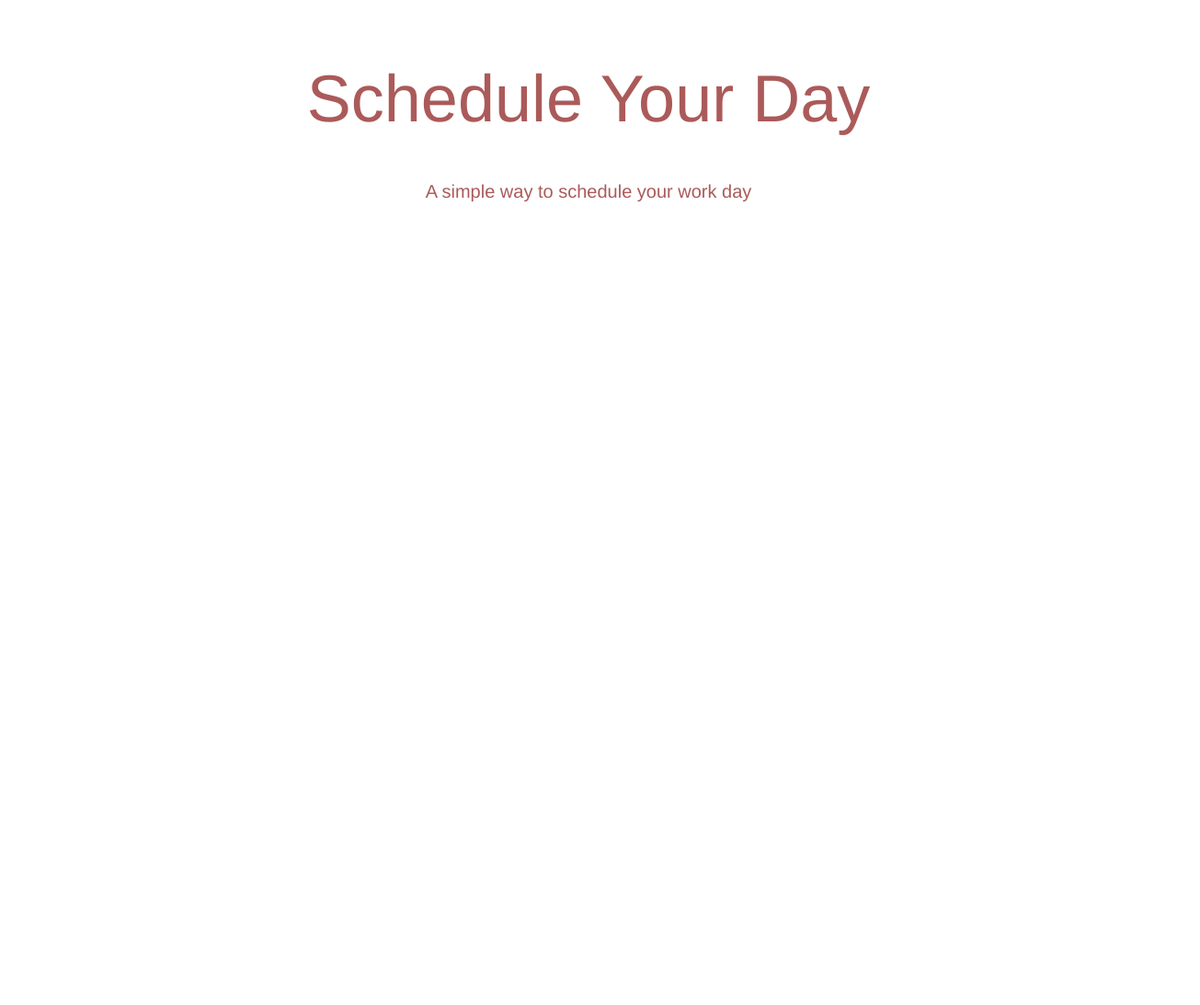
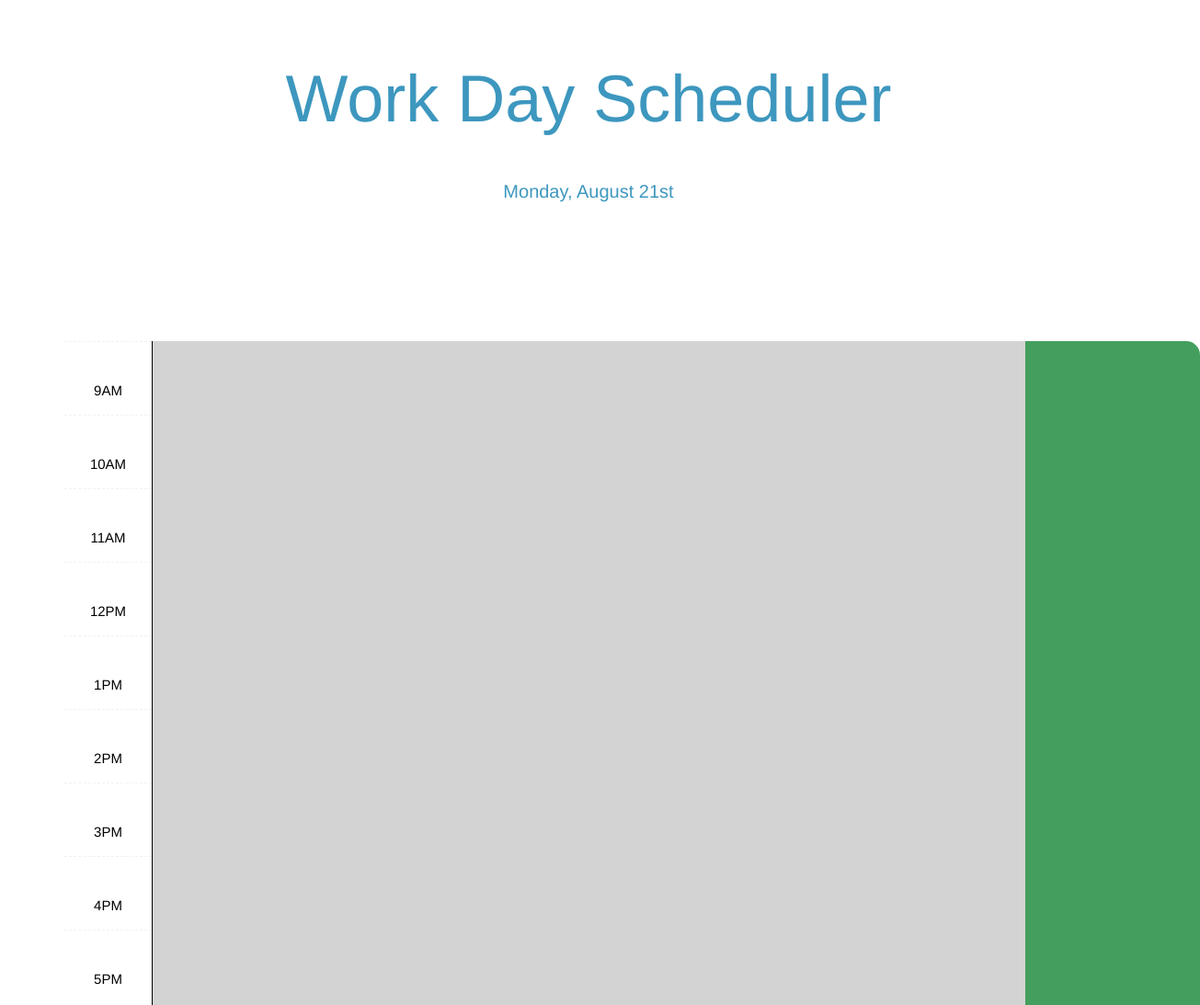
Before and after one commit to alexmin94/Work-Day-Scheduler, a plain HTML site: page index.html in a window 1280 px wide. Shown: the top 1093 px of the page at 92% size, 1305 px wide, since content can reach past the window. Before the commit the page ends 800 px from the top, so only its background shows below. Drawn offline with nearby package versions, Linux system fonts and the light colour scheme.

Commit message:
added function to js and created readme

```diff
--- a/index.html
+++ b/index.html
@@ -24,18 +24,15 @@
 
   <body>
     <header class="jumbotron">
-        <h1 class="display-3">Schedule Your Day</h1>
-        <p class="lead">A simple way to schedule your work day</p>
-        <p id="currentDay" class="lead"></p>
+      <h1 class="display-3">Work Day Scheduler</h1>
+      <p id="currentDay" class="lead"></p>
     </header>
     <div class="container">
 
-      </div>
+    </div>
 
-      <script src="https://code.jquery.com/jquery-3.4.1.min.js"></script>
+    <script src="https://code.jquery.com/jquery-3.4.1.min.js"></script>
     <script src="https://cdnjs.cloudflare.com/ajax/libs/moment.js/2.24.0/moment.min.js"></script>
     <script src="script.js"></script>
-
-
   </body>
 </html>
--- a/script.js
+++ b/script.js
@@ -0,0 +1,147 @@
+class TimeblockObj {
+    constructor(hour, todo) {
+      this.hour = hour;
+      this.todo = todo;
+    }
+  }
+
+  window.onload = function() {
+    const currentTimeblocks = getCurrentTimeblocks();
+    const currentTime = moment();
+
+    displayCurrentDate(currentTime);
+    displayTimeblockRows(currentTime);
+
+    document.querySelector('.container')
+      .addEventListener('click', function(event) {
+        containerClicked(event, currentTimeblocks);
+      });
+    setTimeblockText(currentTimeblocks);
+  };
+
+  function getCurrentTimeblocks() {
+    const currentTimeblocks = localStorage.getItem('timeblockObjects');
+    return currentTimeblocks ? JSON.parse(currentTimeblocks) : [];
+  }
+
+  function displayCurrentDate(currentTime) {
+    document.getElementById('currentDay')
+      .textContent = currentTime.format('dddd, MMMM Do');
+  }
+
+
+  function displayTimeblockRows(currentTime) {
+    const currentHour = currentTime.hour();
+    //working hours are 9-5 or 9-17
+    for (let i = 9; i <= 17; i ++) {
+      const timeblock = createTimeblockRow(i);
+      const hourCol = createCol(createHourDiv(i), 1);
+      const textArea = createCol(createTextArea(i, currentHour), 10);
+      const saveBtn = createCol(createSaveBtn(i), 1);
+      appendTimeblockColumns(timeblock, hourCol, textArea, saveBtn);
+      document.querySelector('.container').appendChild(timeblock);
+    }
+  }
+
+  function createTimeblockRow(hourId) {
+    const timeblock = document.createElement('div');
+    timeblock.classList.add('row');
+    timeblock.id = `timeblock-${hourId}`;
+    return timeblock;
+  }
+
+  function createCol(element, colSize) {
+    const col = document.createElement('div');
+    col.classList.add(`col-${colSize}`,'p-0');
+    col.appendChild(element);
+    return col;
+  }
+
+  function createHourDiv(hour) {
+    const hourCol = document.createElement('div');
+    hourCol.classList.add('hour');
+    hourCol.textContent = formatHour(hour);
+    return hourCol;
+  }
+
+  function formatHour(hour) {
+    const hourString = String(hour);
+    return moment(hourString, 'h').format('hA');
+  }
+
+  function createTextArea(hour, currentHour) {
+    const textArea = document.createElement('textarea');
+    textArea.classList.add(getTextAreaBackgroundClass(hour, currentHour));
+    return textArea;
+  }
+
+  function getTextAreaBackgroundClass(hour, currentHour) {
+    return hour < currentHour ? 'past'
+      : hour === currentHour ? 'present'
+      : 'future';
+  }
+
+  function createSaveBtn(hour) {
+    const saveBtn = document.createElement('button');
+    saveBtn.classList.add('saveBtn');
+    saveBtn.innerHTML = '<i class="fas fa-save"></i>';
+    saveBtn.setAttribute('data-hour', hour);
+    return saveBtn;
+  }
+
+  function appendTimeblockColumns(timeblockRow, hourCol, textAreaCol, saveBtnCol) {
+    const innerCols = [hourCol, textAreaCol, saveBtnCol];
+    for (let col of innerCols) {
+      timeblockRow.appendChild(col);
+    }
+  }
+
+
+  function containerClicked(event, timeblockList) {
+    if (isSaveButton(event)) {
+      const timeblockHour = getTimeblockHour(event);
+      const textAreaValue = getTextAreaValue(timeblockHour);
+      placeTimeblockInList(new TimeblockObj(timeblockHour, textAreaValue), timeblockList);
+      saveTimeblockList(timeblockList);
+    }
+  }
+
+  function isSaveButton(event) {
+    return event.target.matches('button') || event.target.matches('.fa-save');
+  }
+
+  function getTimeblockHour(event) {
+    return event.target.matches('.fa-save') ? event.target.parentElement.dataset.hour : event.target.dataset.hour;
+  }
+
+  function getTextAreaValue(timeblockHour) {
+    return document.querySelector(`#timeblock-${timeblockHour} textarea`).value;
+  }
+
+  function placeTimeblockInList(newTimeblockObj, timeblockList) {
+    if (timeblockList.length > 0) {
+      for (let savedTimeblock of timeblockList) {
+        if (savedTimeblock.hour === newTimeblockObj.hour) {
+          savedTimeblock.todo = newTimeblockObj.todo;
+          return;
+        }
+      }
+    }
+    timeblockList.push(newTimeblockObj);
+    return;
+  }
+
+  function saveTimeblockList(timeblockList) {
+    localStorage.setItem('timeblockObjects', JSON.stringify(timeblockList));
+  }
+
+  function setTimeblockText(timeblockList) {
+    if (timeblockList.length === 0 ) {
+      return;
+    } else {
+      for (let timeblock of timeblockList) {
+        document.querySelector(`#timeblock-${timeblock.hour} textarea`)
+          .value = timeblock.todo;
+      }
+    }
+  }
--- a/style.css
+++ b/style.css
@@ -18,7 +18,7 @@ body {
   .jumbotron {
     text-align: center;
     background-color: transparent;
-    color: rgb(171, 90, 90);
+    color: rgb(61, 151, 190);
     border-radius: 0;
   }
 
@@ -40,7 +40,7 @@ body {
   .hour {
     background-color: #ffffff;
     color: #000000;
-    border-top: 1px dashed #000000;
+    border-top: 1px dashed #f2efef;
     text-align: center;
     padding-top: 1em;
   }
@@ -50,7 +50,7 @@ body {
   }
 
   .present {
-    background-color: #ff6961;
+    background-color: #d3d3d3;
   }
 
   .future {
@@ -61,9 +61,9 @@ body {
     border: none;
     border-top-right-radius: 15px;
     border-bottom-right-radius: 15px;
-    background-color: #06AED5;
+    background-color: #439f5d;
     color: white;
-    width: 100%;
+    width: 200%;
     height: 100%;
   }
 
```
Also changed, not shown: 1 other file.
